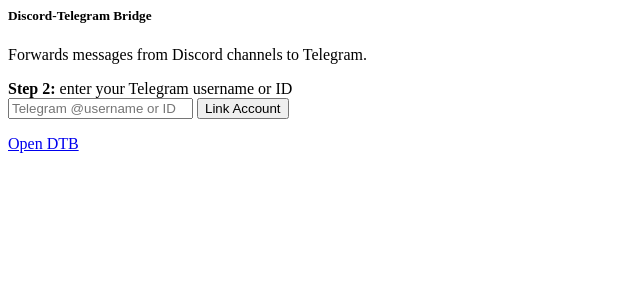
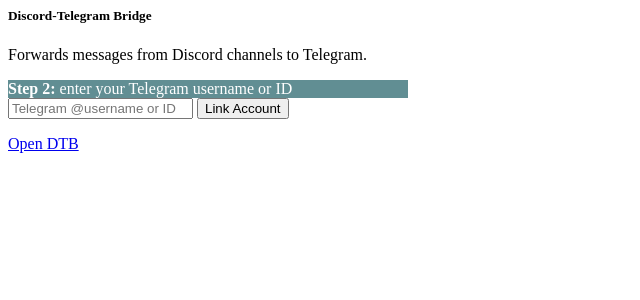
Before and after one commit to radioactive68/AUTH-Discord-Telegram-Bridge, a Django app: template aa_discord_telegram_bridge/templates/dtb/services_ctrl.html in a window 1280 px wide. Shown: the top 300 px of the page, without its empty margins (0-640 px from the left). Run offline with Django 3.2, Linux system fonts and the light colour scheme; the template is opened without the code that fills it, so the values that code supplies are empty.

Commit message:
style Step 2 linking bar on /services/ and /dtb/ pages (teal bar + pen icon)

```diff
--- a/aa_discord_telegram_bridge/templates/dtb/services_ctrl.html
+++ b/aa_discord_telegram_bridge/templates/dtb/services_ctrl.html
@@ -36,10 +36,14 @@
             </div>
             {% endif %}
 
+            <div class="alert py-2 mb-2" style="background-color: #618e93; color: #fff;">
+                <i class="fas fa-pen-nib"></i>
+                <strong>{% translate "Step 2:" %}</strong> {% translate "enter your Telegram username or ID" %}
+            </div>
+
             <form method="post" action="{% url 'dtb:link_telegram' %}">
                 {% csrf_token %}
                 <div class="mb-2">
-                    <label for="id_telegram_username" class="form-label"><strong>{% translate "Step 2:" %}</strong> {% translate "enter your Telegram username or ID" %}</label>
                     <div class="input-group input-group-sm">
                         <input type="text" name="telegram_username" id="id_telegram_username"
                                 class="form-control" placeholder="{% translate 'Telegram @username or ID' %}" required>
```
Also changed, not shown: aa_discord_telegram_bridge/templates/dtb/services_overview.html (+5 -6 lines).
